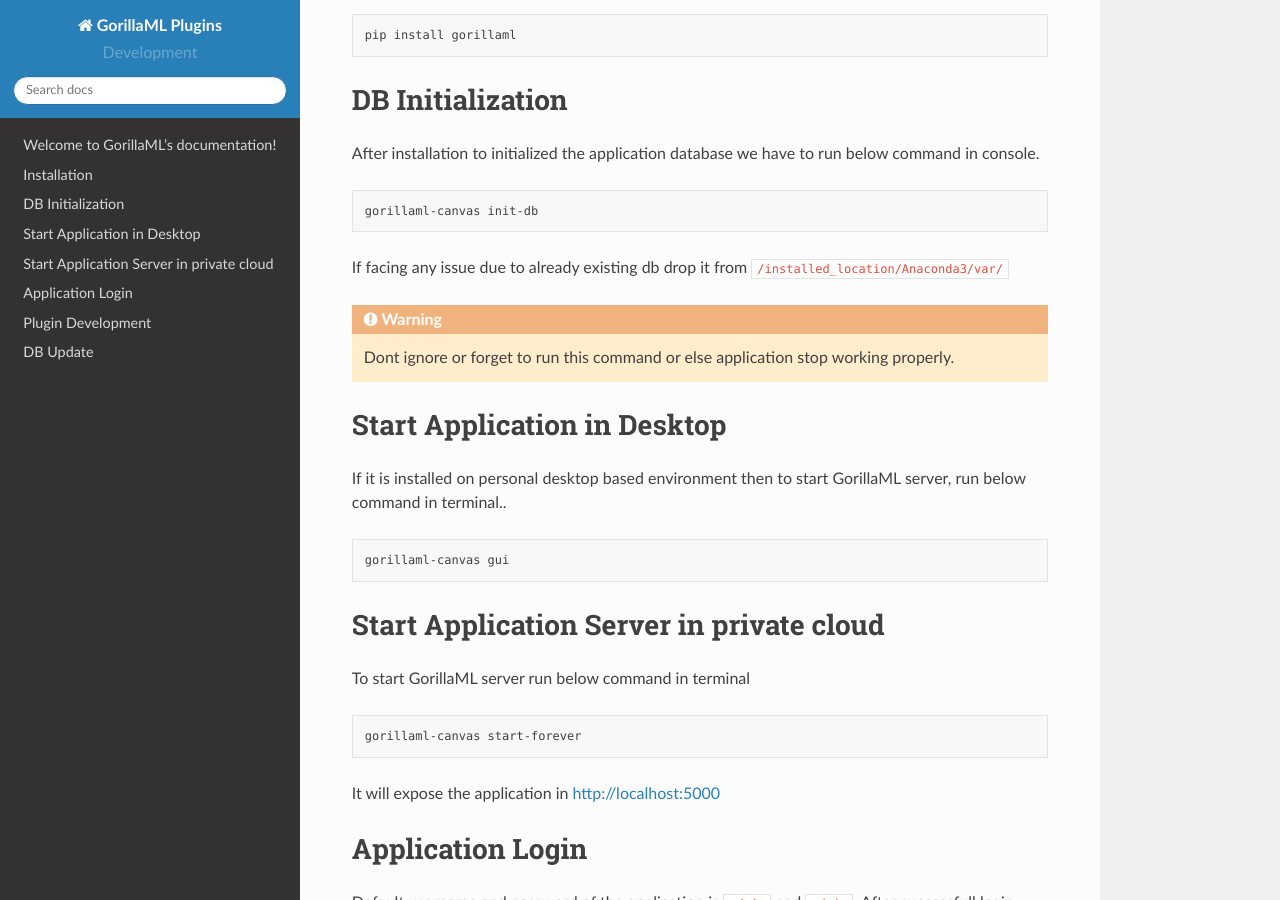
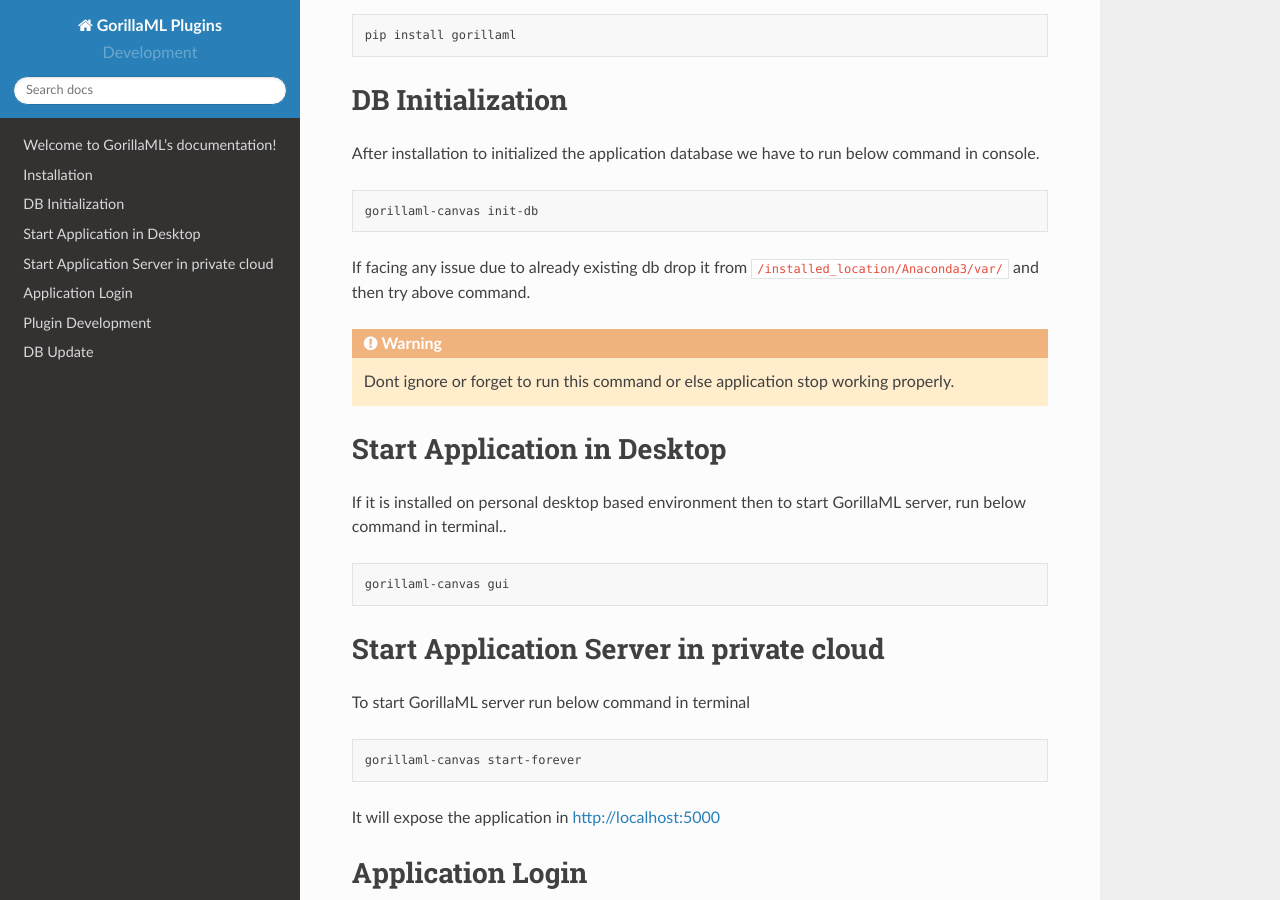
Before and after one commit to washim/GorillaML_Plugins, a Sphinx documentation site: the page built from docs/index.rst, in a window 1280 px wide and 900 px high, scrolled down 303 px. Built offline with Sphinx 7.4.7 and the Read the Docs theme 2.0.0, drawn with Linux system fonts in a browser that asks for light colours.

Commit message:
Update index.rst

```diff
--- a/docs/index.rst
+++ b/docs/index.rst
@@ -20,7 +20,7 @@
 
     gorillaml-canvas init-db
 
-If facing any issue due to already existing db drop it from ``/installed_location/Anaconda3/var/``
+If facing any issue due to already existing db drop it from ``/installed_location/Anaconda3/var/`` and then try above command.
 
 .. warning:: Dont ignore or forget to run this command or else application stop working properly.
 
```
